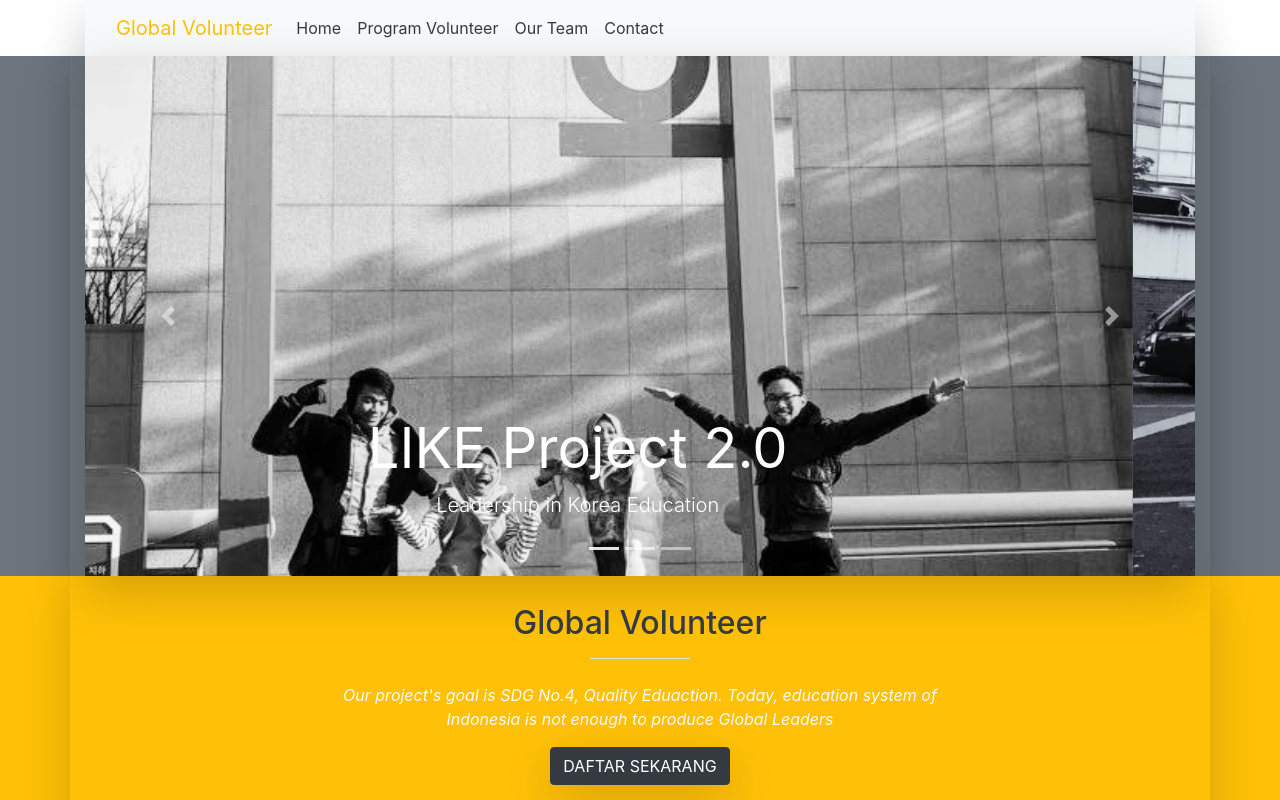
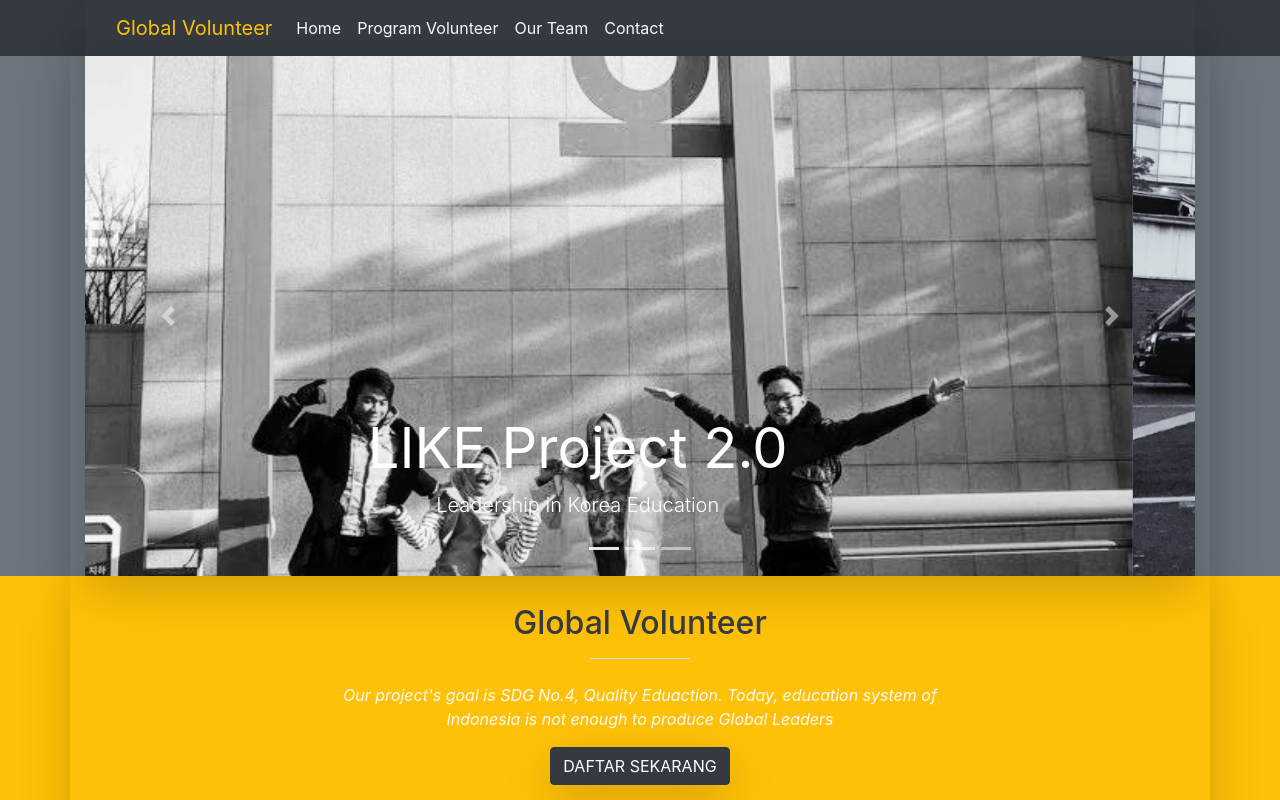
Before and after one commit to uildanila/uildanila.github.io, a plain HTML site: page index.html in a window 1280 px wide. Shown: the top 800 px of the page. Drawn offline with nearby package versions, Linux system fonts and the light colour scheme.

Commit message:
Ubah navbar

```diff
--- a/index.html
+++ b/index.html
@@ -36,9 +36,9 @@
     </style>
 </head>
 <body>
-    <section id="navbar bg-light">
-        <div class="container">
-            <nav class="navbar navbar-expand-lg navbar-dark bg-light shadow-lg">
+    <section id="navbar" class="bg-dark">
+        <div class="container bg-dark">
+            <nav class="navbar navbar-expand-lg navbar-dark bg-dark shadow-lg">
                 <div class="container">
                 <a class="navbar-brand text-warning">Global Volunteer</a>
                 <button class="navbar-toggler" type="button" data-toggle="collapse" data-target="#navbarNav" aria-controls="navbarNav" aria-expanded="false" aria-label="Toggle navigation">
@@ -47,16 +47,16 @@
                 <div class="collapse navbar-collapse" id="navbarNav">
                   <ul class="navbar-nav">
                     <li class="nav-item active">
-                      <a class="nav-link text-dark" href="#slide">Home<span class="sr-only">(current)</span></a>
+                      <a class="nav-link text-light" href="#slide">Home<span class="sr-only">(current)</span></a>
                     </li>
                     <li class="nav-item">
-                      <a class="nav-link text-dark" href="#program">Program Volunteer</a>
+                      <a class="nav-link text-light" href="#program">Program Volunteer</a>
                     </li>
                     <li class="nav-item">
-                      <a class="nav-link text-dark" href="#about">Our Team</a>
+                      <a class="nav-link text-light" href="#about">Our Team</a>
                     </li>
                     <li class="nav-item">
-                      <a class="nav-link text-dark" href="#kontak" tabindex="-1">Contact</a>
+                      <a class="nav-link text-light" href="#kontak" tabindex="-1">Contact</a>
                     </li>
                   </ul>
                 </div>
```
